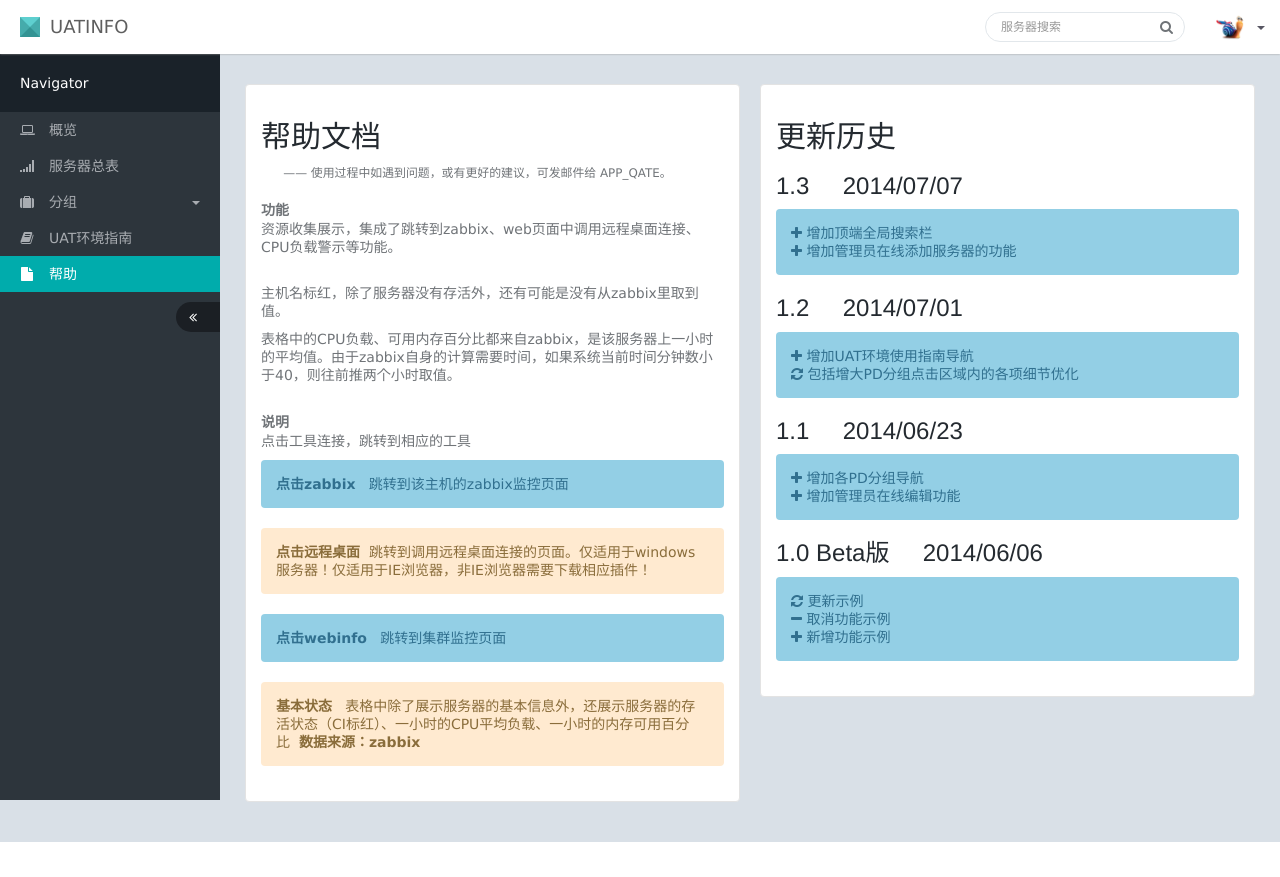
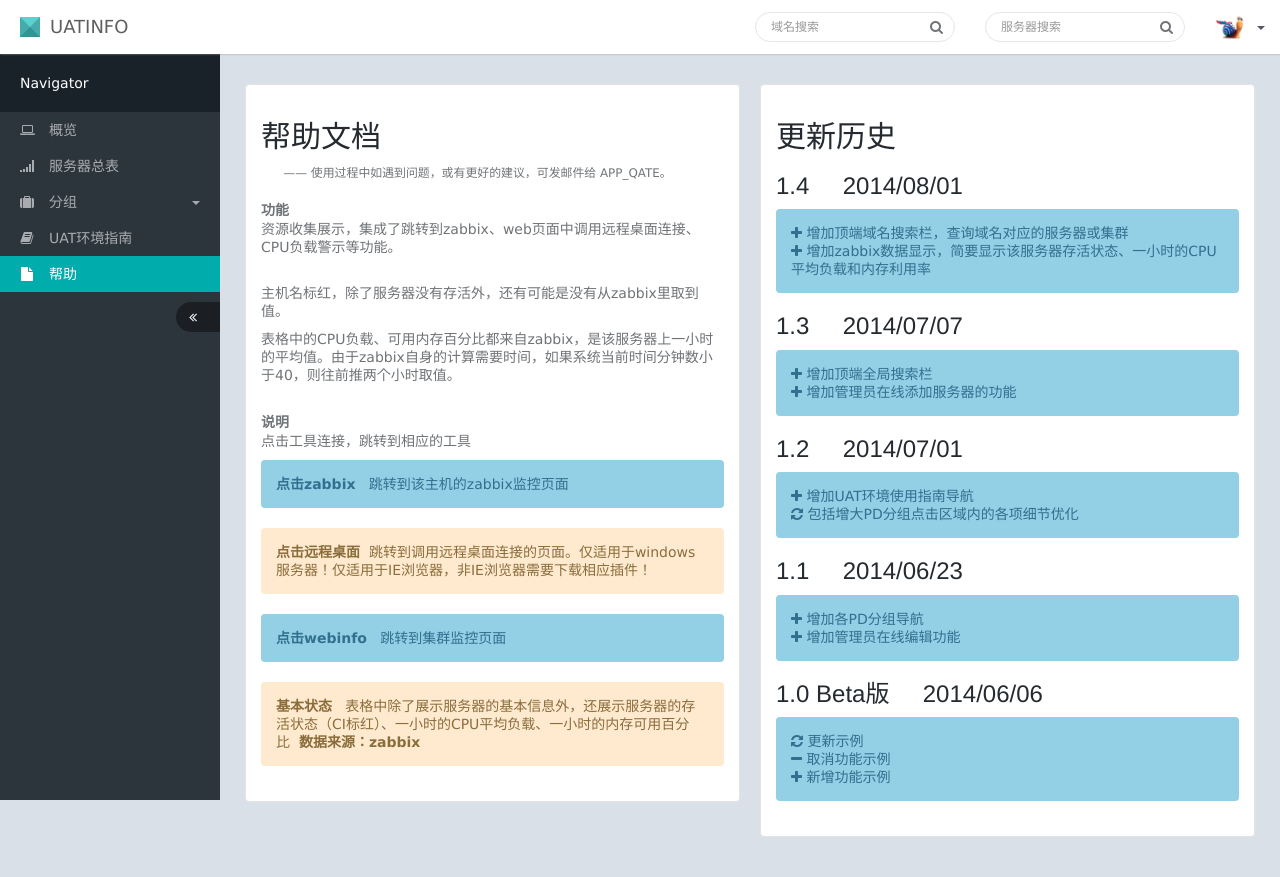
Before and after one commit to davechina/simpleuat, a Django app: page /help/ in a window 1280 px wide. Before the commit the page ends 842 px from the top, so only its background shows below. Run offline with Django 3.2, Linux system fonts and the light colour scheme; data that the repository does not hold is empty; parts of the project's set-up code (start-up, migrations or seed data) failed here and were passed over; some libraries are stand-ins or nearby versions.

Commit message:
新增域名搜索功能。

```diff
--- a/mytest/templates/headerbar.html
+++ b/mytest/templates/headerbar.html
@@ -15,6 +15,15 @@
 
 		<!-- begin header navigation right -->
 		<ul class="nav navbar-nav navbar-right">
+
+			<li>
+					<form class="navbar-form full-width" action="/domain/" method="GET">{% csrf_token %}
+					<div class="form-group">
+						<input type="text" class="form-control" placeholder="域名搜索" name="getdomain">
+						<button type="submit" class="btn btn-search"><i class="fa fa-search"></i></button>
+					</div>
+				</form>
+			</li>
 
 			<li>
 					<form class="navbar-form full-width" action="/search/" method="GET">{% csrf_token %}
--- a/mytest/templates/help.html
+++ b/mytest/templates/help.html
@@ -37,6 +37,12 @@
                     <div class="well">
                         <h2>更新历史</h2>
 
+                        <h3>1.4 &nbsp; &nbsp; 2014/08/01</h3>
+                        <div class="alert alert-info">
+                            <span class="fa fa-plus"></span> 增加顶端域名搜索栏，查询域名对应的服务器或集群<br>
+                            <span class="fa fa-plus"></span> 增加zabbix数据显示，简要显示该服务器存活状态、一小时的CPU平均负载和内存利用率<br>
+                        </div>
+
                         <h3>1.3 &nbsp; &nbsp; 2014/07/07</h3>
                         <div class="alert alert-info">
                             <span class="fa fa-plus"></span> 增加顶端全局搜索栏<br>
--- a/mytest/templates/pd.html
+++ b/mytest/templates/pd.html
@@ -73,7 +73,7 @@
                                             {% else %}
                                             <img src="/static/RDP.png" height="16" width="16" alt="远程桌面" title="远程桌面">
                                             {% endif %}
-                                            <a href="http://opskits.uat.qa.nt.ctripcorp.com/Pool/List?Device=&Product=&Status=&Keyword={{s.IPAddress}}" target="_blank"><img src="/static/webinfo.jpg" height="16" width="16" alt="webinfo" title="webinfo"></a>
+                                            <a href="http://opskits.uat.qa.nt.ctripcorp.com/Pool/List?Device=&Product=&Status=&Keyword={{s.ip}}" target="_blank"><img src="/static/webinfo.jpg" height="16" width="16" alt="webinfo" title="webinfo"></a>
                                         </td>
                                     </tr>
                                     {% endfor %}
--- a/mytest/templates/result.html
+++ b/mytest/templates/result.html
@@ -75,7 +75,7 @@
                                                 {% else %}
                                                 <img src="/static/RDP.png" height="16" width="16" alt="远程桌面" title="远程桌面">
                                                 {% endif %}
-                                                <a href="http://opskits.uat.qa.nt.ctripcorp.com/Pool/List?Device=&Product=&Status=&Keyword={{s.IPAddress}}" target="_blank"><img src="/static/webinfo.jpg" height="16" width="16" alt="webinfo" title="webinfo"></a>
+                                                <a href="http://opskits.uat.qa.nt.ctripcorp.com/Pool/List?Device=&Product=&Status=&Keyword={{s.ip}}" target="_blank"><img src="/static/webinfo.jpg" height="16" width="16" alt="webinfo" title="webinfo"></a>
                                             </td>
                                         </tr>
 
--- a/mytest/templates/servers.html
+++ b/mytest/templates/servers.html
@@ -74,7 +74,7 @@
                                             {% else %}
                                             <img src="/static/RDP.png" height="16" width="16" alt="远程桌面" title="远程桌面">
                                             {% endif %}
-                                            <a href="http://opskits.uat.qa.nt.ctripcorp.com/Pool/List?Device=&Product=&Status=&Keyword={{s.IPAddress}}" target="_blank"><img src="/static/webinfo.jpg" height="16" width="16" alt="webinfo" title="webinfo"></a>
+                                            <a href="http://opskits.uat.qa.nt.ctripcorp.com/Pool/List?Device=&Product=&Status=&Keyword={{s.ip}}" target="_blank"><img src="/static/webinfo.jpg" height="16" width="16" alt="webinfo" title="webinfo"></a>
                                         </td>
                                     </tr>
                                     {% endfor %}
--- a/mytest/urls.py
+++ b/mytest/urls.py
@@ -26,6 +26,7 @@ urlpatterns = patterns('simplecmdb.views',
     url(r'^addserver/$', 'addserver'),
     url(r'^search/$', 'search'),
     # url(r'^zbx/$', 'get_zbx_data'),
+    url(r'^domain/$', 'domain'),
 )
 
 urlpatterns += patterns('django_cas.views',
--- a/simplecmdb/views.py
+++ b/simplecmdb/views.py
@@ -14,6 +14,8 @@ from .forms import AddServerForm
 from django.db.models import Q
 from django.core.cache import cache
 from . import sql_zbx
+import socket
+import fnmatch
 
 
 @csrf_exempt
@@ -229,3 +231,21 @@ def search(req):
 
 def help(req):
     return render_to_response("help.html", context_instance=RequestContext(req))
+
+
+@login_required(login_url='/login/')
+def domain(req):
+	data = get_server_and_pd()
+	all_ser = data.get('all_servers')
+
+	if req.method == "GET" and "getdomain" in req.GET:
+		i_data = req.GET.get('getdomain').encode('utf8')
+		o_data = socket.gethostbyname(i_data)
+
+		if fnmatch.fnmatch(o_data, '10.2.29.*'):
+			uat_webinfo = "http://opskits.uat.qa.nt.ctripcorp.com/Pool/List?Device=&Product=&Status=&Keyword=%s" % o_data
+			return redirect(uat_webinfo)
+		else:
+
+			ser = filter(lambda x : x.get('ip') == o_data, all_ser)
+			return render_to_response("result.html",  {'serverinfo': ser}, context_instance=RequestContext(req))
```
